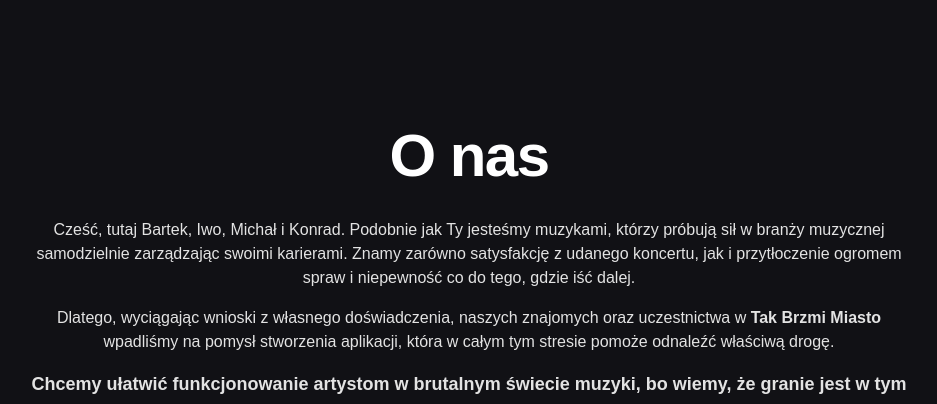
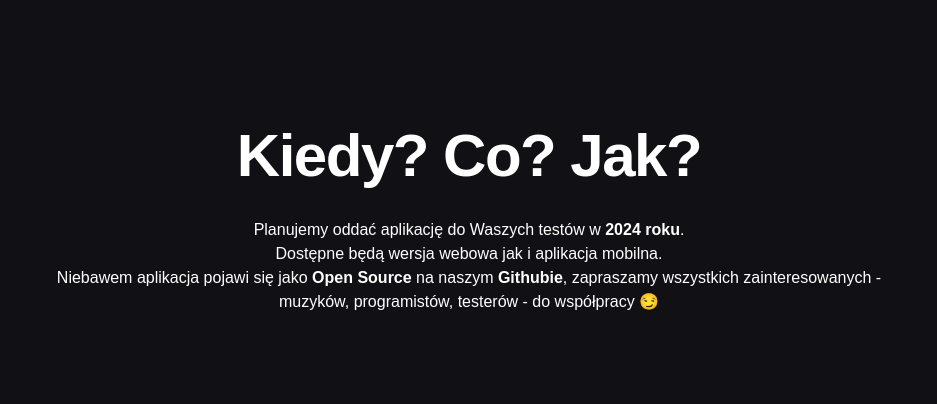
Before and after one commit to manage-band/manage-band-landing, an Astro site: page / in a window 1280 px wide. Shown: the part 2580-2984 px from the top of the page, without its empty margins (171-1108 px from the left). Built offline with nearby package versions, Linux system fonts and the light colour scheme; Astro itself is replaced by a stand-in of ours.

Commit message:
:sparkles: added When section

```diff
--- /dev/null
+++ b/src/components/when.astro
@@ -0,0 +1,23 @@
+---
+import ContentSection from './content-section.astro';
+---
+
+<ContentSection title='Kiedy? Co? Jak?' id='when'>
+  <Fragment slot='afterword'>
+    <div>
+      <p>
+        Planujemy oddać aplikację do Waszych testów w <strong>2024 roku</strong
+        >.
+      </p>
+      <p>Dostępne będą wersja webowa jak i aplikacja mobilna.</p>
+      <p>
+        Niebawem aplikacja pojawi się jako <strong>Open Source</strong> na
+        naszym <a
+          class='hover:text-brand font-bold transition-colors duration-150'
+          href='https://github.com/manage-band'>Githubie</a
+        >, zapraszamy wszystkich zainteresowanych - muzyków, programistów,
+        testerów - do współpracy 😏
+      </p>
+    </div>
+  </Fragment>
+</ContentSection>
--- a/src/pages/index.astro
+++ b/src/pages/index.astro
@@ -5,6 +5,7 @@ import Header from '@/components/header.astro';
 import Features from '@/components/features.astro';
 import ForWho from '@/components/for-who.astro';
 import AboutUs from '@/components/about-us.astro';
+import When from '@/components/when.astro';
 ---
 
 <Layout>
@@ -13,6 +14,7 @@ import AboutUs from '@/components/about-us.astro';
   <div class='space-y-24 px-8 py-32'>
     <Features />
     <ForWho />
+    <When />
     <AboutUs />
   </div>
 </Layout>
```
